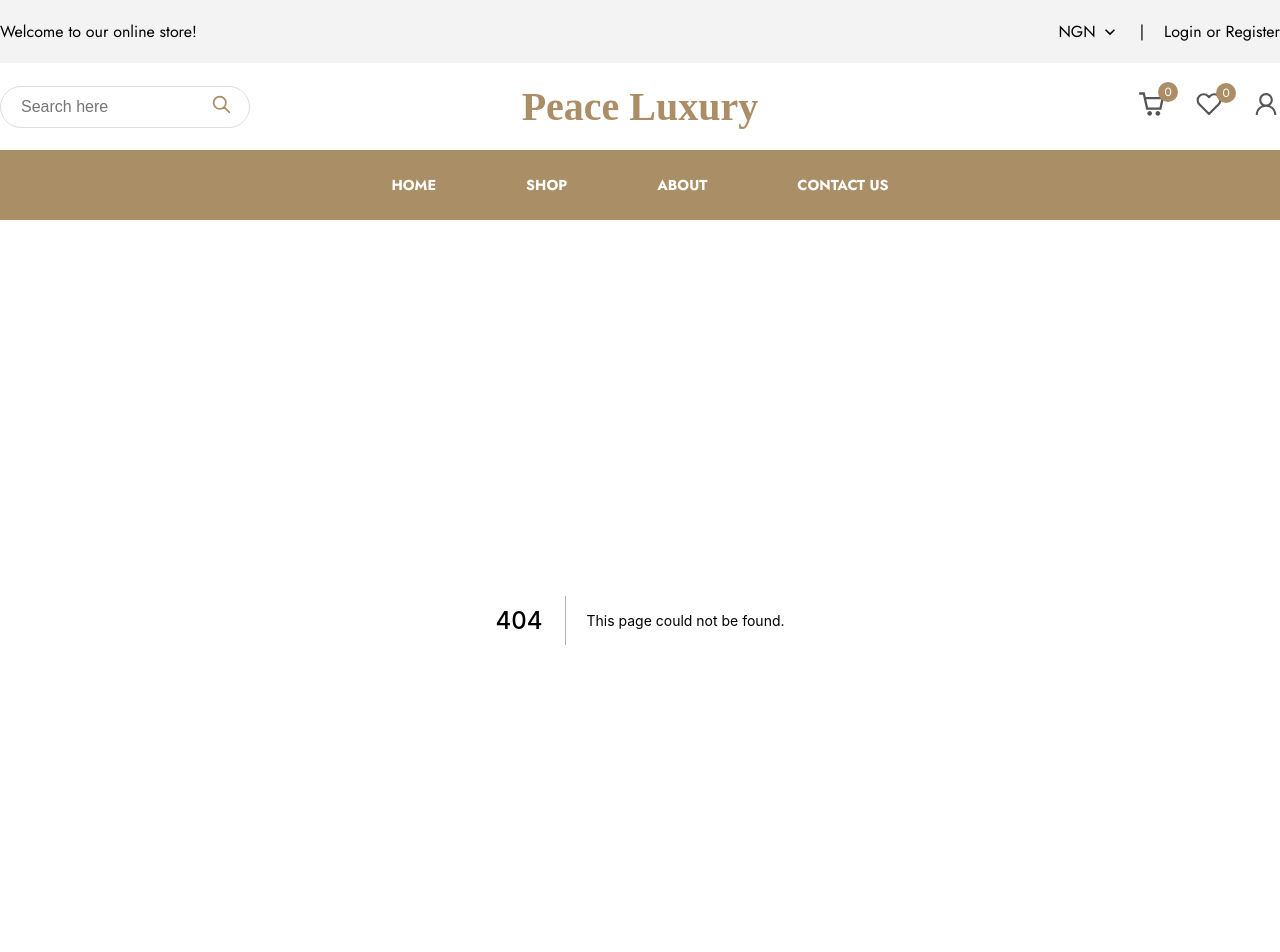
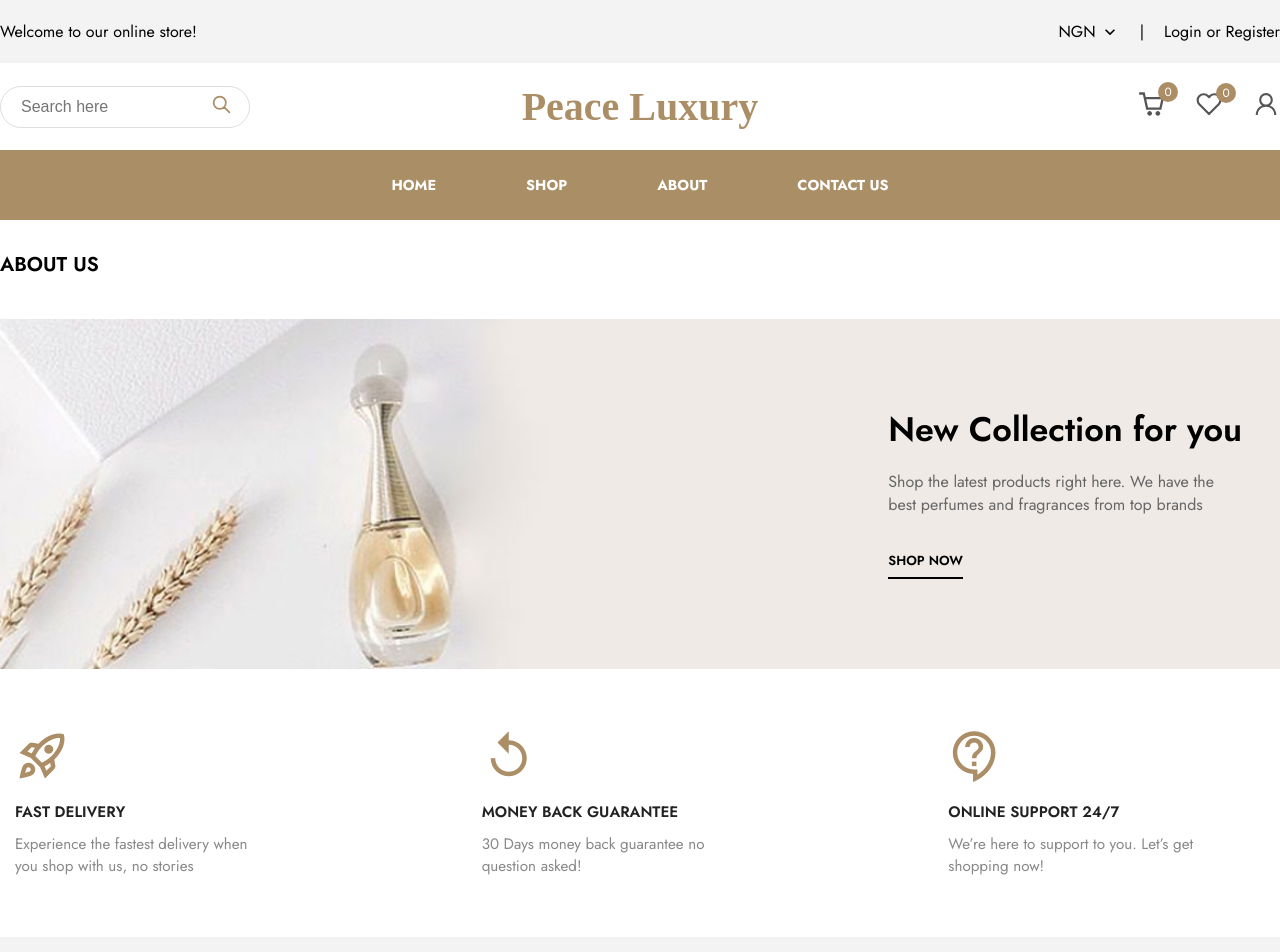
Before and after one commit to Rouche01/perfume-shop, a Next.js app: page /about in a window 1280 px wide. Before the commit this address had no page. Shown: the top 952 px of the page. Built offline with nearby package versions, Linux system fonts and the light colour scheme; a web font is replaced by a local one.

Commit message:
using material-ui icon and about page

```diff
--- a/pages/_document.tsx
+++ b/pages/_document.tsx
@@ -1,4 +1,10 @@
-import Document, { DocumentContext } from "next/document";
+import Document, {
+  DocumentContext,
+  Head,
+  Html,
+  Main,
+  NextScript,
+} from "next/document";
 import { ServerStyleSheet } from "styled-components";
 
 export default class MyDocument extends Document {
@@ -28,4 +34,21 @@ export default class MyDocument extends Document {
       sheet.seal();
     }
   }
+
+  render() {
+    return (
+      <Html>
+        <Head>
+          <link
+            href="https://fonts.googleapis.com/icon?family=Material+Icons|Material+Icons+Outlined|Material+Icons+Two+Tone|Material+Icons+Round|Material+Icons+Sharp"
+            rel="stylesheet"
+          />
+        </Head>
+        <body>
+          <Main />
+          <NextScript />
+        </body>
+      </Html>
+    );
+  }
 }
--- /dev/null
+++ b/pages/about.tsx
@@ -0,0 +1,88 @@
+import Head from "next/head";
+import React, { FC } from "react";
+import { PageContainer, PageTitle } from "../src/generalStyles";
+import styled from "styled-components";
+import { LineButton } from "../src/components/Button";
+import { shopFeatures } from "../src/utils/dummyData";
+import FeatureItem from "../src/components/FeatureItem";
+
+const Banner = styled.div`
+  width: 100%;
+  background-image: url("./banner-image.jpg");
+  background-size: cover;
+  background-repeat: none;
+  height: 350px;
+  display: grid;
+  grid-template-columns: 2fr 1fr;
+  align-items: center;
+`;
+
+const BannerInfo = styled.div`
+  width: 100%;
+  padding: 0 35px;
+`;
+
+const BannerTitle = styled.h2`
+  color: #000;
+  font-size: 2.125rem;
+  font-weight: 600;
+  margin: 0;
+  padding: 0;
+  line-height: 2.5rem;
+`;
+
+const BannerText = styled.p`
+  margin: 0;
+  padding: 0;
+  font-size: 1rem;
+  color: #666;
+  margin-top: 20px;
+`;
+
+const FeatureContainer = styled.div`
+  padding: 60px 0;
+  display: grid;
+  grid-template-columns: 1fr 1fr 1fr;
+  gap: 120px;
+  max-width: 1280px;
+  margin: auto;
+`;
+
+const About: FC = () => {
+  return (
+    <PageContainer>
+      <Head>
+        <title>Peace Luxury | About us</title>
+        <meta name="description" content="Authentic Perfumes & Ouds" />
+        <link rel="icon" href="/favicon.ico" />
+      </Head>
+      <PageTitle>About Us</PageTitle>
+      <Banner>
+        <div></div>
+        <BannerInfo>
+          <BannerTitle>New Collection for you</BannerTitle>
+          <BannerText>
+            Shop the latest products right here. We have the best perfumes and
+            fragrances from top brands
+          </BannerText>
+          <LineButton>Shop Now</LineButton>
+        </BannerInfo>
+      </Banner>
+      <FeatureContainer>
+        {shopFeatures.map((feature, idx) => {
+          return (
+            <FeatureItem
+              key={`feature-${idx}`}
+              body={feature.body}
+              icon={feature.icon}
+              title={feature.title}
+              mode="light"
+            />
+          );
+        })}
+      </FeatureContainer>
+    </PageContainer>
+  );
+};
+
+export default About;
--- a/pages/index.tsx
+++ b/pages/index.tsx
@@ -78,7 +78,7 @@ const CategoryProducts = styled.div`
 const SubFooter = styled.div`
   /* width: 100%; */
   background-color: #ab8e66;
-  margin: 0 -100px;
+  margin: 0 -1000px;
 `;
 
 const SubFooterInner = styled.div`
@@ -231,6 +231,7 @@ const Home: NextPage = () => {
               body={body}
               title={title}
               icon={icon}
+              mode="dark"
             />
           ))}
         </SubFooterInner>
--- a/src/components/FeatureItem.tsx
+++ b/src/components/FeatureItem.tsx
@@ -2,10 +2,15 @@ import React, { FC } from "react";
 import styled from "styled-components";
 import { ShopFeature } from "../types/home";
 
-const Container = styled.div`
+interface FeatureProps {
+  mode: "light" | "dark";
+}
+
+const Container = styled.div<FeatureProps>`
   display: flex;
   justify-content: center;
   align-items: center;
+  padding-right: ${(props) => (props.mode === "light" ? "80px" : 0)};
 `;
 
 const FeatureInfo = styled.div`
@@ -14,9 +19,9 @@ const FeatureInfo = styled.div`
   margin-left: 15px;
 `;
 
-const FeatureTitle = styled.h3`
+const FeatureTitle = styled.h3<FeatureProps>`
   text-transform: uppercase;
-  color: #fff;
+  color: ${(props) => (props.mode === "dark" ? "#fff" : "#222")};
   font-size: 0.95rem;
   margin: 0;
   padding: 0;
@@ -24,26 +29,44 @@ const FeatureTitle = styled.h3`
   font-weight: 600;
 `;
 
-const FeatureBody = styled.p`
+const FeatureBody = styled.p<FeatureProps>`
   margin: 0;
   padding: 0;
-  color: #fff;
+  color: ${(props) => (props.mode === "dark" ? "#fff" : "#888")};
   font-size: 0.95rem;
 `;
 
-interface FeatureItemProps {}
+interface FeatureItemProps {
+  mode: "light" | "dark";
+}
 
 const FeatureItem: FC<FeatureItemProps & ShopFeature> = ({
   title,
   body,
   icon,
+  mode,
 }) => {
   return (
-    <Container>
-      {icon({ size: 80, color: "#fff" })}
+    <Container mode={mode}>
+      {mode === "dark" && (
+        <span
+          style={{ color: "#fff" }}
+          className="material-icons material-icons-outlined md-54"
+        >
+          {icon}
+        </span>
+      )}
       <FeatureInfo>
-        <FeatureTitle>{title}</FeatureTitle>
-        <FeatureBody>{body}</FeatureBody>
+        {mode === "light" && (
+          <span
+            style={{ color: "#ab8e66", marginBottom: "18px" }}
+            className="material-icons material-icons-outlined md-54"
+          >
+            {icon}
+          </span>
+        )}
+        <FeatureTitle mode={mode}>{title}</FeatureTitle>
+        <FeatureBody mode={mode}>{body}</FeatureBody>
       </FeatureInfo>
     </Container>
   );
--- a/src/components/Map.tsx
+++ b/src/components/Map.tsx
@@ -11,7 +11,7 @@ interface PinContainerProps {
 const MapContainer = styled.div`
   /* width: 100%; */
   height: 500px;
-  margin: 0 -6.3%;
+  margin: 0 -1000px;
 `;
 
 const PinContainer = styled.div<PinContainerProps>`
--- a/src/types/home.ts
+++ b/src/types/home.ts
@@ -20,7 +20,7 @@ export enum ShowcaseCategory {
 }
 
 export interface ShopFeature {
-  icon: IconType;
+  icon: string;
   title: string;
   body: string;
 }
--- a/src/utils/dummyData.ts
+++ b/src/utils/dummyData.ts
@@ -1,7 +1,11 @@
 import { ShopFeature } from "../types/home";
 import { Product } from "../types/product";
 import { VscRocket } from "react-icons/vsc";
-import { MdOutlineReplay, MdSupportAgent } from "react-icons/md";
+import {
+  MdOutlineReplay,
+  MdSupportAgent,
+  MdOutlineDeliveryDining,
+} from "react-icons/md";
 import { CurrencyInfo } from "../types/global";
 
 export const products: Product[] = [
@@ -83,17 +87,17 @@ export const shopFeatures: ShopFeature[] = [
   {
     title: "Fast Delivery",
     body: "Experience the fastest delivery when you shop with us, no stories",
-    icon: VscRocket,
+    icon: "rocket_launch",
   },
   {
-    title: "Money Guarantee",
+    title: "Money Back Guarantee",
     body: "30 Days money back guarantee no question asked!",
-    icon: MdOutlineReplay,
+    icon: "replay",
   },
   {
     title: "Online Support 24/7",
     body: "We’re here to support to you. Let’s get shopping now!",
-    icon: MdSupportAgent,
+    icon: "contact_support",
   },
 ];
 
--- a/styles/globals.css
+++ b/styles/globals.css
@@ -1,5 +1,5 @@
 @import url("https://fonts.googleapis.com/css2?family=Jost:wght@400;500;600;700&display=swap");
-@import url('https://fonts.googleapis.com/css2?family=Neonderthaw&display=swap');
+@import url("https://fonts.googleapis.com/css2?family=Neonderthaw&display=swap");
 
 html,
 body {
@@ -7,6 +7,22 @@ body {
   margin: 0;
   font-family: "Jost", sans-serif;
   overflow-x: hidden;
+}
+
+.material-icons.md-18 {
+  font-size: 18px;
+}
+.material-icons.md-24 {
+  font-size: 24px;
+}
+.material-icons.md-36 {
+  font-size: 36px;
+}
+.material-icons.md-48 {
+  font-size: 48px;
+}
+.material-icons.md-54 {
+  font-size: 54px;
 }
 
 a {
```
Also changed, not shown: pages/404.tsx (added, +56 -0 lines), public/404.png (added), public/banner-image.jpg (added).
